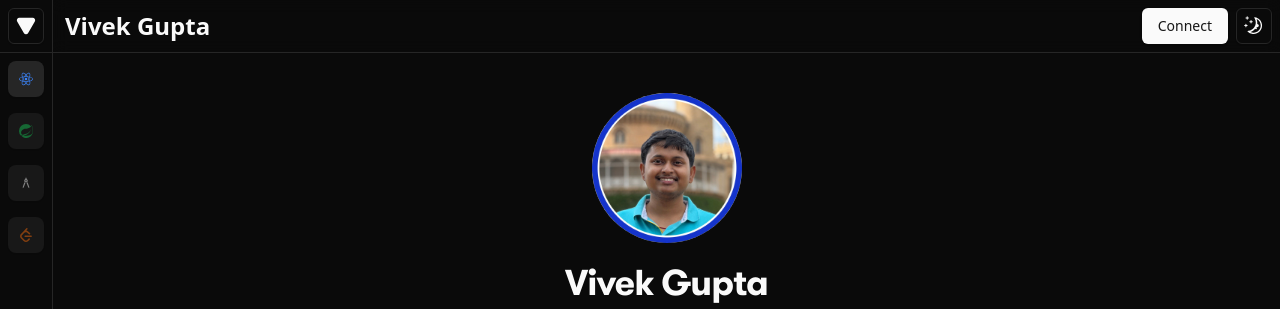
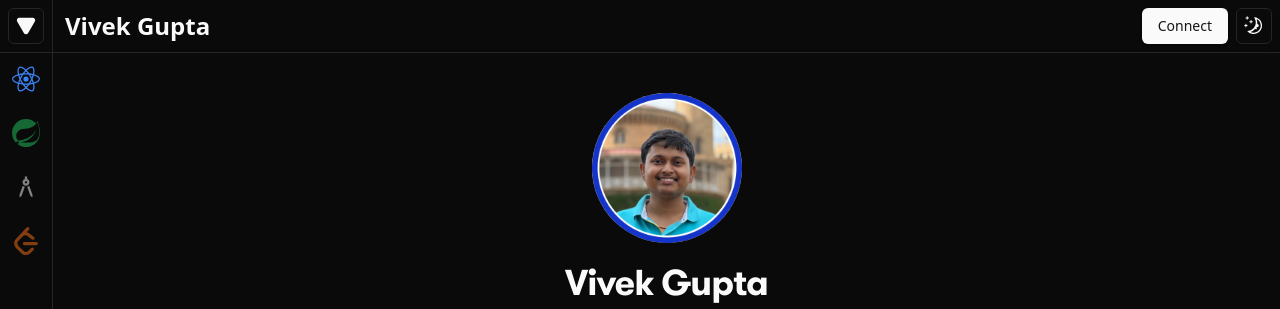
Before and after one commit to VivekGupta137/techblog, a Next.js app: page /about in a window 1280 px wide. Shown: the top 309 px of the page. Built offline with nearby package versions, Linux system fonts and the light colour scheme.

Commit message:
improved the contents folder

```diff
--- a/src/components/Contents.tsx
+++ b/src/components/Contents.tsx
@@ -3,33 +3,10 @@ import Link from "next/link";
 import { ScrollArea } from "./ui/scroll-area";
 import { usePathname } from "next/navigation";
 import { cx } from "class-variance-authority";
+import { contentsData } from "@/constants/contents";
+import { cn } from "@/lib/utils";
 
 const Contents = () => {
-  const currentPath = usePathname();
-
-  const docs = [
-    {
-      title: "State Management",
-      child: [
-        {
-          title: "Context API",
-          url: "/react/state-management/context",
-        },
-        {
-          title: "Redux",
-          url: "/react/state-management/redux",
-        },
-        {
-          title: "Zustand",
-          url: "/react/state-management/zustand",
-        },
-        {
-          title: "Recoil",
-          url: "/react/state-management/recoil",
-        },
-      ],
-    },
-  ];
   const pathName = usePathname();
 
   return (
@@ -39,26 +16,54 @@ const Contents = () => {
           <h4 className="mb-4 text-sm font-medium leading-none font-gt-bold">
             Contents
           </h4>
-          {docs.map((doc) => (
-            <div key={doc.title} className="mb-4">
-              <div className="text-sm font-medium ">{doc.title}</div>
-              <div className="ml-2 mt-2 border-l">
-                {doc.child.map((child) => (
+
+          {contentsData.map((content) => {
+            const isActive = pathName.startsWith(content.url);
+            const isEnabled = content.children.length > 0;
+            if (!isEnabled) return null;
+            return (
+              <div key={content.title} className="mb-2">
+                <div className="flex items-center gap-2">
+                  <div className={cn("font-bold", isActive?"text-primary": "text-muted-foreground")}>{content.title}</div>
+                  {!isActive && (
+                    <div className="cursor-pointer hover:underline text-muted-foreground hover:text-primary">
+                      <Link href={content.url}>[+]</Link>
+                    </div>
+                  )}
+                </div>
+                {content.children.map((child) => {
+                  const childIsActive = pathName.startsWith(child.url);
+                  return (
+                    <div key={child.title} className="pl-2 my-2">
+                      <div className="flex items-center gap-2">
+                        <div className={cn("text-sm font-medium", childIsActive? "text-primary": "text-muted-foreground")}>{child.title}</div>
+                        {!childIsActive && (
+                          <div className="cursor-pointer hover:underline text-muted-foreground hover:text-primary">
+                            <Link href={content.url}>[+]</Link>
+                          </div>
+                        )}
+                      </div>
+                      {childIsActive && <div className="ml-2 mt-2 border-l mb-5">
+                        {child.child.map((child) => (
                           <div
                             key={child.title}
                             className={cx(
-                      "pl-4 py-1 text-sm text-muted-foreground hover:underline font-gt-reg",
+                              "pl-4 py-1 text-sm text-muted-foreground font-gt-reg",
                               pathName === child.url
                                 ? "border-primary border-l-4 text-primary"
                                 : ""
                             )}
                           >
-                    <Link href={child.url}>{child.title}</Link>
+                            <Link href={child.url} className="hover:underline ">{child.title}</Link>
                           </div>
                         ))}
+                      </div>}
                     </div>
+                  );
+                })}
               </div>
-          ))}
+            );
+          })}
         </div>
       </ScrollArea>
     </div>
--- a/src/components/left-sidebar.tsx
+++ b/src/components/left-sidebar.tsx
@@ -48,7 +48,7 @@ const LeftSidebar = () => {
                       variant={
                         currentPath.startsWith(content.url)
                           ? "default"
-                          : "secondary"
+                          : "ghost"
                       }
                       size="icon"
                       className="rounded-lg group"
--- a/src/constants/contents.js
+++ b/src/constants/contents.js
@@ -48,7 +48,7 @@ export const contentsData = [
     children: [],
   },
   {
-    title: "Competitive programming",
+    title: "Coding",
     url: "/cp",
     icon: <SiLeetcode className="size-7 text-orange-500 " />,
     children: [],
--- a/tailwind.config.ts
+++ b/tailwind.config.ts
@@ -6,6 +6,7 @@ const config: Config = {
     "./src/pages/**/*.{js,ts,jsx,tsx,mdx}",
     "./src/components/**/*.{js,ts,jsx,tsx,mdx}",
     "./src/app/**/*.{js,ts,jsx,tsx,mdx}",
+    "./src/constants/**/*.{js,ts,jsx,tsx,mdx}",
     "./src/mdx-components.tsx",
   ],
   theme: {
```
Lines whose indentation alone changed are shown as unchanged.
